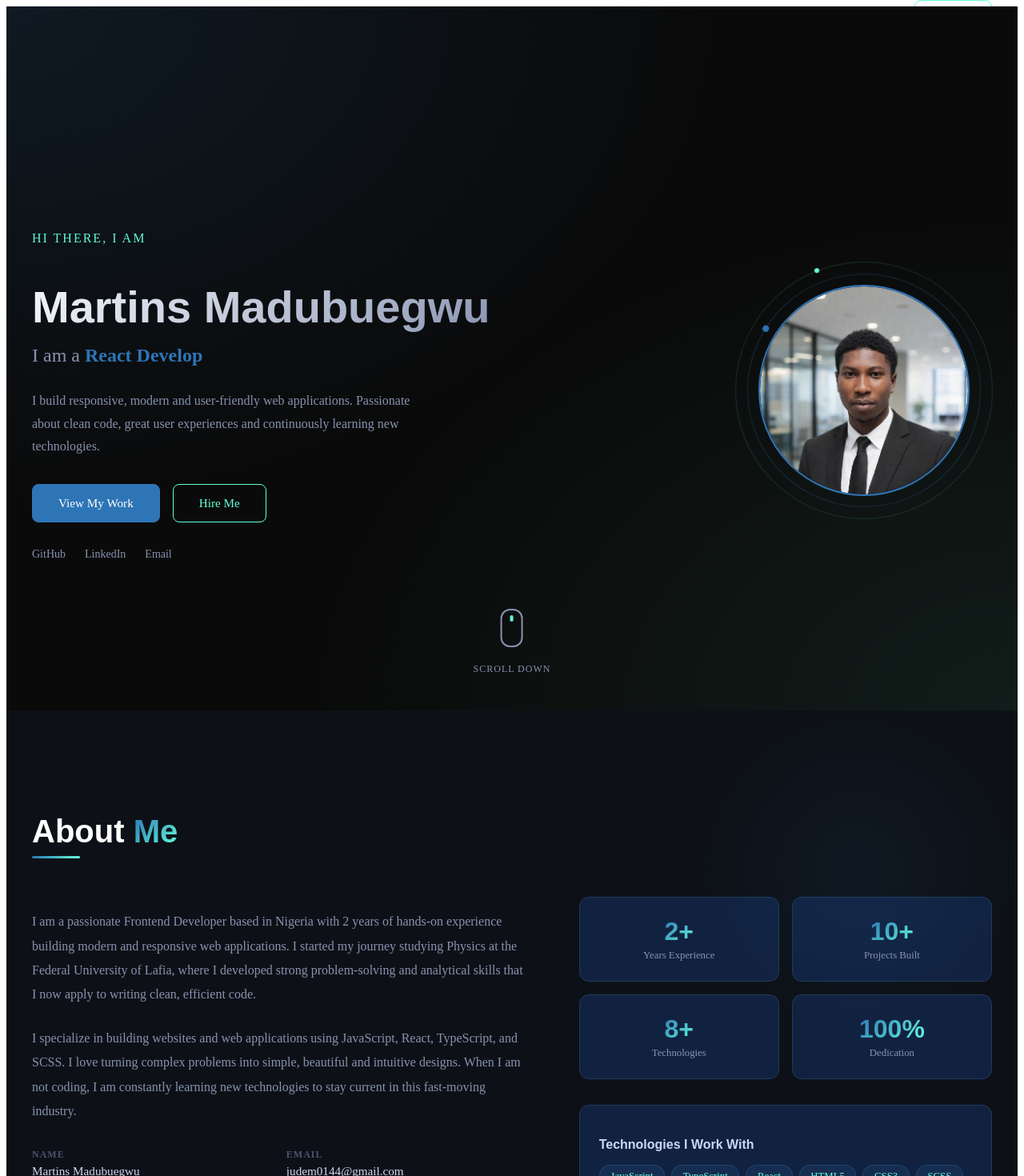
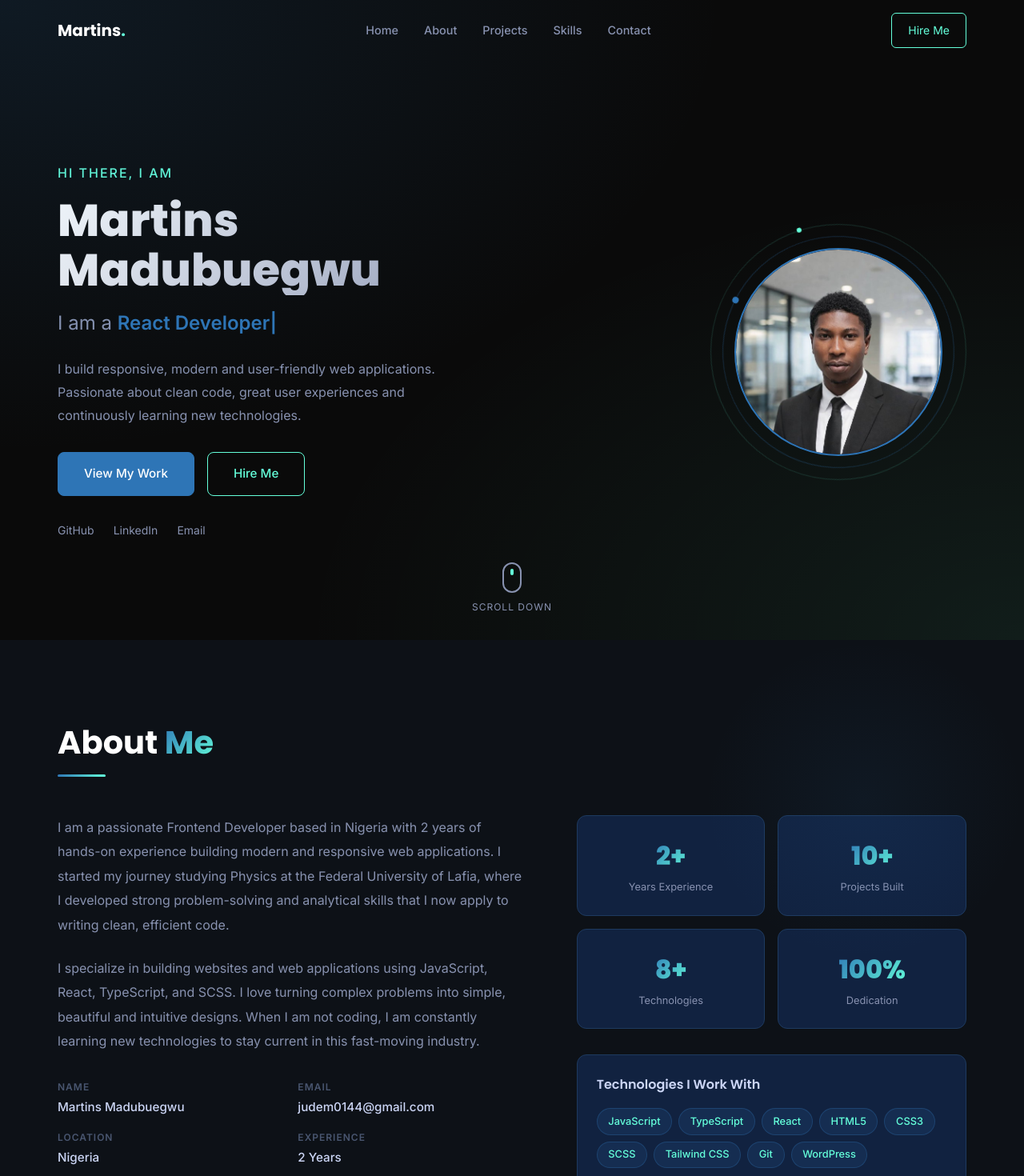
Before and after one commit to RemoDollar/martins-portfolio, a React (Vite) app: page / in a window 1280 px wide. Shown: the top 1470 px of the page at 80% size. Built offline with nearby package versions, Linux system fonts and the light colour scheme.

Commit message:
Fix all styles and navbar

```diff
--- a/src/components/Navbar/Navbar.module.scss
+++ b/src/components/Navbar/Navbar.module.scss
@@ -3,104 +3,67 @@
   top: 0;
   left: 0;
   width: 100%;
+  z-index: 1000;
+  padding: 1rem 0;
+  transition: all 0.3s ease;
 }
 .scrolled {
-  background: rgba(13, 17, 23, 0.95);
+  background: rgba(13, 17, 23, 0.97);
   backdrop-filter: blur(10px);
   border-bottom: 1px solid #1e3a5f;
-  padding: 0.8rem 0;
+  padding: 0.7rem 0;
 }
-
-.container {
+.inner {
+  max-width: 1200px;
+  margin: 0 auto;
+  padding: 0 2rem;
   display: flex;
   justify-content: space-between;
   align-items: center;
-  max-width: 1200px;
-  margin: 0 auto;
-  padding: 0 2rem;
 }
-
 .logo {
   font-family: "Poppins", sans-serif;
   font-size: 1.25rem;
   font-weight: 700;
   color: #ffffff;
   text-decoration: none;
-  transition: all 0.3s ease;
-
-  span {
+  flex-shrink: 0;
+}
+.logo span {
   color: #64ffda;
 }
-
-  &:hover {
+.logo:hover {
   color: #64ffda;
 }
-}
-
-.navLinks {
+.desktopLinks {
   display: flex;
-  align-items: center;
   gap: 2rem;
   list-style: none;
   margin: 0;
   padding: 0;
-
-  @media (max-width: 768px) {
-    display: none;
 }
+.link {
+  font-size: 0.9rem;
+  color: #8892b0;
+  text-decoration: none;
+  font-weight: 500;
+  transition: color 0.3s ease;
 }
-
-.navLink {
+.link:hover {
+  color: #64ffda;
+}
+.hireBtn {
+  border: 1px solid #64ffda;
+  color: #64ffda;
+  padding: 0.6rem 1.25rem;
+  border-radius: 6px;
   font-size: 0.875rem;
-  color: #8892b0;
-  font-weight: 500;
   text-decoration: none;
-  position: relative;
-  padding-bottom: 4px;
-  transition: all 0.3s ease;
-
-  &::after {
-    content: "";
-    position: absolute;
-    bottom: 0;
-    left: 0;
-    width: 0;
-    height: 2px;
-    background: #64ffda;
   transition: all 0.3s ease;
 }
-
-  &:hover {
-    color: #64ffda;
-
-    &::after {
-      width: 100%;
+.hireBtn:hover {
+  background: rgba(100, 255, 218, 0.1);
 }
-  }
-}
-
-.hireBtn {
-  background: transparent;
-  border: 1px solid #64ffda;
-  color: #64ffda;
-  padding: 0.75rem 1.5rem;
-  border-radius: 8px;
-  font-size: 0.875rem;
-  cursor: pointer;
-  transition: all 0.3s ease;
-  text-decoration: none;
-  display: inline-block;
-
-  &:hover {
-    background: rgba(100, 255, 218, 0.1);
-    transform: translateY(-2px);
-  }
-
-  @media (max-width: 768px) {
-    display: none;
-  }
-}
-
 .hamburger {
   display: none;
   flex-direction: column;
@@ -108,110 +71,86 @@
   background: transparent;
   border: none;
   cursor: pointer;
-  padding: 5px;
-
-  @media (max-width: 768px) {
-    display: flex;
+  padding: 4px;
 }
-
-  span {
+.bar1,
+.bar2,
+.bar3 {
   display: block;
-    width: 25px;
+  width: 24px;
   height: 2px;
   background: #ffffff;
-    border-radius: 50%;
+  border-radius: 2px;
   transition: all 0.3s ease;
 }
-
-  &.active {
-    span:nth-child(1) {
+.bar1Active {
+  display: block;
+  width: 24px;
+  height: 2px;
+  background: #ffffff;
+  border-radius: 2px;
   transform: translateY(7px) rotate(45deg);
 }
-    span:nth-child(2) {
+.bar2Active {
+  display: block;
+  width: 24px;
+  height: 2px;
+  background: #ffffff;
+  border-radius: 2px;
   opacity: 0;
-      transform: scaleX(0);
 }
-    span:nth-child(3) {
+.bar3Active {
+  display: block;
+  width: 24px;
+  height: 2px;
+  background: #ffffff;
+  border-radius: 2px;
   transform: translateY(-7px) rotate(-45deg);
 }
-  }
-}
-
 .mobileMenu {
-  position: fixed;
-  top: 0;
-  right: -100%;
-  width: 70%;
-  max-width: 280px;
-  height: 100vh;
-  background: #0d1117;
-  border-left: 1px solid #1e3a5f;
-  padding: 5rem 2rem 2rem;
-  transition: right 0.4s ease;
-  z-index: 999;
-  overflow-y: auto;
-  display: block;
-
-  &.open {
-    right: 0;
-    box-shadow: -10px 0 40px rgba(0, 0, 0, 0.8);
-  }
-
-  ul {
   display: flex;
   flex-direction: column;
-    gap: 0.5rem;
-    list-style: none;
-    padding: 0;
-    margin: 0;
+  background: #0d1117;
+  border-top: 1px solid #1e3a5f;
+  padding: 1.5rem 2rem;
+  gap: 0.25rem;
 }
+.mobileLink {
+  font-size: 1rem;
+  color: #8892b0;
+  text-decoration: none;
+  padding: 0.75rem 0;
+  border-bottom: 1px solid #1e3a5f;
+  transition: all 0.3s ease;
+  display: block;
 }
-
-.mobileLink {
-  font-size: 1.125rem;
-  color: #8892b0;
-  font-weight: 500;
-  display: block;
-  padding: 0.5rem 0;
-  border-bottom: 1px solid #1e3a5f;
-  text-decoration: none;
-  transition: all 0.3s ease;
-
-  &:hover {
+.mobileLink:hover {
   color: #64ffda;
   padding-left: 0.5rem;
 }
-}
-
-.mobileHireBtn {
-  background: transparent;
+.mobileHire {
+  display: block;
+  text-align: center;
   border: 1px solid #64ffda;
   color: #64ffda;
-  padding: 0.75rem 1.5rem;
-  border-radius: 8px;
-  font-size: 0.875rem;
-  cursor: pointer;
+  padding: 0.75rem;
+  border-radius: 6px;
+  font-size: 0.9rem;
+  text-decoration: none;
+  margin-top: 1rem;
   transition: all 0.3s ease;
-  text-decoration: none;
-  display: block;
-  text-align: center;
-  margin-top: 1rem;
-
-  &:hover {
+}
+.mobileHire:hover {
   background: rgba(100, 255, 218, 0.1);
 }
+@media (max-width: 768px) {
+  .desktopLinks {
+    display: none;
   }
-.overlay {
+  .hireBtn {
     display: none;
-  position: fixed;
-  top: 0;
-  left: 0;
-  width: 100%;
-  height: 100vh;
-  background: rgba(0, 0, 0, 0.7);
-  z-index: 998;
-
-  @media (max-width: 768px) {
-    display: block;
+  }
+  .hamburger {
+    display: flex;
   }
 }
--- a/src/components/Navbar/Navbar.tsx
+++ b/src/components/Navbar/Navbar.tsx
@@ -1,93 +1,86 @@
 import React, { useState, useEffect } from "react";
 import styles from "./Navbar.module.scss";
-interface NavLink {
-  id: number;
-  label: string;
-  href: string;
-}
-const navLinks: NavLink[] = [
-  { id: 1, label: "Home", href: "#home" },
-  { id: 2, label: "About", href: "#about" },
-  { id: 3, label: "Projects", href: "#projects" },
-  { id: 4, label: "Skills", href: "#skills" },
-  { id: 5, label: "Contact", href: "#contact" },
-];
 const Navbar: React.FC = () => {
+  const [isScrolled, setIsScrolled] = useState<boolean>(false);
   const [isMenuOpen, setIsMenuOpen] = useState<boolean>(false);
-  const [isScrolled, setIsScrolled] = useState<boolean>(false);
   useEffect(() => {
     const handleScroll = (): void => {
-      if (window.scrollY > 50) {
-        setIsScrolled(true);
-      } else {
-        setIsScrolled(false);
-      }
+      setIsScrolled(window.scrollY > 50);
     };
     window.addEventListener("scroll", handleScroll);
     return () => window.removeEventListener("scroll", handleScroll);
   }, []);
-  const handleLinkClick = (): void => {
+  const closeMenu = (): void => {
     setIsMenuOpen(false);
-  };
-  const handleMenuToggle = (): void => {
-    setIsMenuOpen(!isMenuOpen);
   };
   return (
     <nav className={`${styles.navbar} ${isScrolled ? styles.scrolled : ""}`}>
-      <div className={styles.container}>
+      <div className={styles.inner}>
         <a href="#home" className={styles.logo}>
           Martins<span>.</span>
         </a>
-        <ul className={styles.navLinks}>
-          {navLinks.map((link) => (
-            <li key={link.id}>
-              <a
-                href={link.href}
-                className={styles.navLink}
-                onClick={handleLinkClick}
-              >
-                {link.label}
+        <ul className={styles.desktopLinks}>
+          <li>
+            <a href="#home" className={styles.link}>
+              Home
             </a>
           </li>
-          ))}
+          <li>
+            <a href="#about" className={styles.link}>
+              About
+            </a>
+          </li>
+          <li>
+            <a href="#projects" className={styles.link}>
+              Projects
+            </a>
+          </li>
+          <li>
+            <a href="#skills" className={styles.link}>
+              Skills
+            </a>
+          </li>
+          <li>
+            <a href="#contact" className={styles.link}>
+              Contact
+            </a>
+          </li>
         </ul>
-        <a href="#contact" className={styles.hireBtn} onClick={handleLinkClick}>
+        <a href="#contact" className={styles.hireBtn}>
           Hire Me
         </a>
         <button
-          className={`${styles.hamburger} ${isMenuOpen ? styles.active : ""}`}
-          onClick={handleMenuToggle}
-          aria-label="Toggle navigation menu"
+          className={styles.hamburger}
+          onClick={() => setIsMenuOpen(!isMenuOpen)}
+          aria-label="Menu"
         >
-          <span></span>
-          <span></span>
-          <span></span>
+          <span className={isMenuOpen ? styles.bar1Active : styles.bar1}></span>
+          <span className={isMenuOpen ? styles.bar2Active : styles.bar2}></span>
+          <span className={isMenuOpen ? styles.bar3Active : styles.bar3}></span>
         </button>
       </div>
-      <div className={`${styles.mobileMenu} ${isMenuOpen ? styles.open : ""}`}>
-        <ul>
-          {navLinks.map((link) => (
-            <li key={link.id}>
-              <a
-                href={link.href}
-                className={styles.mobileLink}
-                onClick={handleLinkClick}
-              >
-                {link.label}
+      {isMenuOpen && (
+        <div className={styles.mobileMenu}>
+          <a href="#home" className={styles.mobileLink} onClick={closeMenu}>
+            Home
           </a>
-            </li>
-          ))}
-          <li>
-            <a
-              href="#contact"
-              className={styles.mobileHireBtn}
-              onClick={handleLinkClick}
-            >
+          <a href="#about" className={styles.mobileLink} onClick={closeMenu}>
+            About
+          </a>
+          <a href="#projects" className={styles.mobileLink} onClick={closeMenu}>
+            Projects
+          </a>
+          <a href="#skills" className={styles.mobileLink} onClick={closeMenu}>
+            Skills
+          </a>
+          <a href="#contact" className={styles.mobileLink} onClick={closeMenu}>
+            Contact
+          </a>
+          <a href="#contact" className={styles.mobileHire} onClick={closeMenu}>
             Hire Me
           </a>
-          </li>
-        </ul>
         </div>
+      )}
     </nav>
   );
 };
--- a/src/global.scss
+++ b/src/global.scss
@@ -1,113 +1,10 @@
-@use "variables" as *;
-@use "mixins" as *;
-
-// Google Fonts Import
-@import url("https://fonts.googleapis.com/css2?family=Poppins:wght@300;400;500;600;700;800&family=Inter:wght@300;400;500;600&display=swap");
-
-// Reset
-*,
-*::before,
-*::after {
-  margin: 0;
-  padding: 0;
-  box-sizing: border-box;
-}
-
-html {
-  scroll-behavior: smooth;
-  font-size: 16px;
-  overflow-x: hidden;
-  scrollbar-gutter: stable;
-}
-
-body {
-  background-color: #0a0a0a;
-  color: #ffffff;
-  font-family: "Inter", sans-serif;
-  line-height: 1.6;
-  overflow-x: hidden;
-  width: 100%;
-}
-
-html {
-  overflow-x: hidden;
-  scroll-behavior: smooth;
-}
-// Scrollbar styling
-::-webkit-scrollbar {
-  width: 6px;
-}
-
-::-webkit-scrollbar-track {
-  background: $bg-secondary;
-}
-
-::-webkit-scrollbar-thumb {
-  background: $accent-blue;
-  border-radius: $radius-full;
-}
-
-// Links
-a {
-  text-decoration: none;
-  color: inherit;
-  transition: $transition-normal;
-}
-
-// Images
-img {
-  max-width: 100%;
-  display: block;
-}
-
-// Lists
-ul {
-  list-style: none;
-}
-
-// Section container
-.container {
-  max-width: $wide;
-  margin: 0 auto;
-  padding: 0 $spacing-lg;
-
-  @include tablet {
-    padding: 0 $spacing-md;
-  }
-
-  @include mobile {
-    padding: 0 $spacing-sm;
-  }
-}
-
-// Section heading style
-.section-title {
-  font-family: $font-heading;
-  font-size: $text-3xl;
-  font-weight: 700;
-  margin-bottom: $spacing-xl;
-  position: relative;
-
-  @include tablet {
-    font-size: $text-2xl;
-  }
-
-  span {
-    @include gradient-text;
-  }
-
-  &::after {
-    content: "";
-    display: block;
-    width: 60px;
-    height: 3px;
-    background: linear-gradient(135deg, $accent-blue, $accent-cyan);
-    margin-top: $spacing-xs;
-    border-radius: $radius-full;
-  }
-}
-
-// Highlight text
-.highlight {
-  color: $accent-cyan;
-}
+@import url('https://fonts.googleapis.com/css2?family=Poppins:wght@300;400;500;600;700;800&family=Inter:wght@300;400;500;600&display=swap');
+*, *::before, *::after { margin: 0; padding: 0; box-sizing: border-box; }
+html, body { scroll-behavior: smooth; font-size: 16px; overflow-x: hidden; max-width: 100vw; }
+body { background-color: #0a0a0a; color: #ffffff; font-family: Inter, sans-serif; line-height: 1.6; }
+::-webkit-scrollbar { width: 6px; }
+::-webkit-scrollbar-track { background: #0d1117; }
+::-webkit-scrollbar-thumb { background: #2e75b6; border-radius: 50px; }
+a { text-decoration: none; color: inherit; transition: all 0.3s ease; }
+img { max-width: 100%; display: block; }
+ul { list-style: none; }
--- a/src/main.tsx
+++ b/src/main.tsx
@@ -1,10 +1,7 @@
 import { StrictMode } from "react";
 import { createRoot } from "react-dom/client";
-import "./styles/global.scss";
+import "./global.scss";
 import App from "./App.tsx";
-
-document.documentElement.style.overflowX = "hidden";
-document.body.style.overflowX = "hidden";
 
 createRoot(document.getElementById("root")!).render(
   <StrictMode>
--- a/src/styles/_mixins.scss
+++ b/src/styles/_mixins.scss
@@ -0,0 +1,6 @@
+$tablet: 768px;
+@mixin tablet {
+  @media (max-width: #{$tablet}) {
+    @content;
+  }
+}
```
Lines whose indentation alone changed are shown as unchanged.
